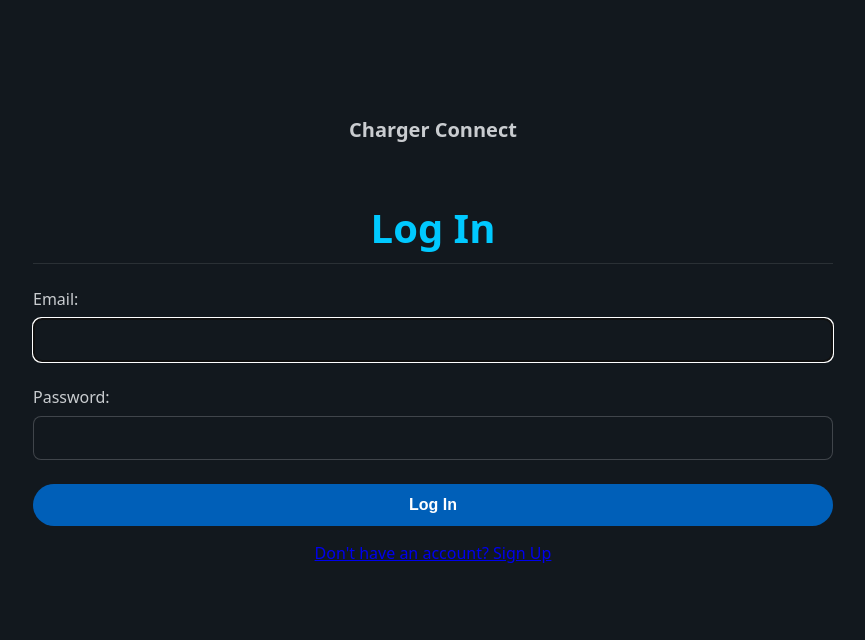
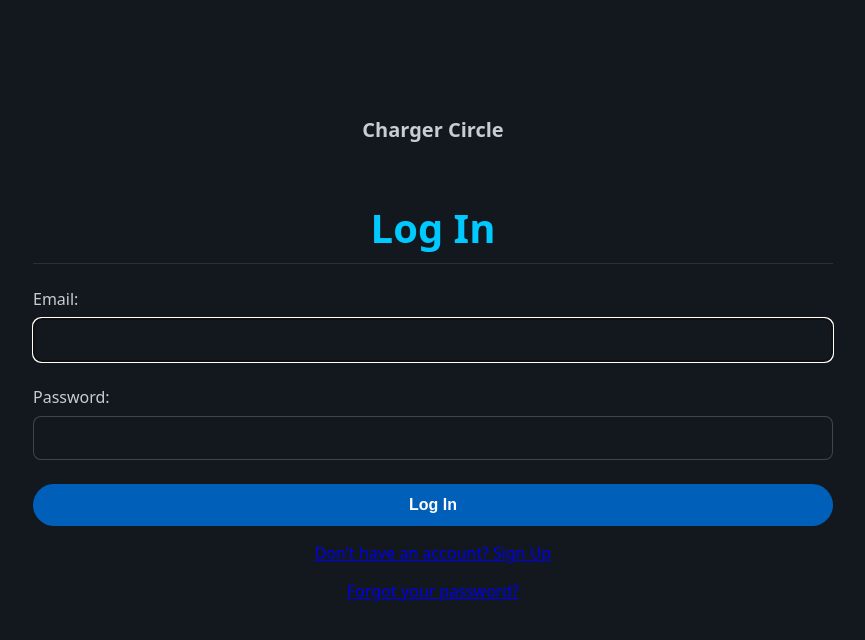
Before and after one commit to EvanChis/ChargerCircle, a Django app: page /accounts/login/ in a window 1280 px wide. Shown: the top 640 px of the page, without its empty margins (207-1072 px from the left). Run offline with Django 5.2, Linux system fonts and the light colour scheme; some libraries are stand-ins or nearby versions.

Commit message:
Leftover Template Fixes

```diff
--- a/templates/accounts/login.html
+++ b/templates/accounts/login.html
@@ -8,7 +8,7 @@
 
 {% block content %}
 <div class="logged-out-header">
-  <a href="{% url 'home' %}">Charger Connect</a>
+  <a href="{% url 'home' %}">Charger Circle</a>
 </div>
 
 <div class="content-wrapper">
@@ -23,6 +23,9 @@
     {% endfor %}
     <button type="submit" class="btn btn-primary" style="width: 100%;">Log In</button>
   </form>
-  <p style="margin-top: 1rem; text-align: center;"><a href="{% url 'signup' %}">Don't have an account? Sign Up</a></p>
+  <div style="margin-top: 1rem; text-align: center;">
+    <p><a href="{% url 'signup' %}">Don't have an account? Sign Up</a></p>
+    <p><a href="{% url 'password_reset' %}">Forgot your password?</a></p>
+  </div>
 </div>
 {% endblock content %}
--- a/templates/accounts/profile.html
+++ b/templates/accounts/profile.html
@@ -23,6 +23,7 @@
 
       {% if profile_user == request.user %}
         <a href="{% url 'edit_profile' %}" class="btn btn-secondary">Edit Profile</a>
+        <a href="{% url 'password_reset' %}" class="btn btn-secondary">Change Password</a>
         <a href="{% url 'logout' %}" class="btn btn-secondary btn-danger">Logout</a>
       {% else %}
         <a href="{% url 'conversation' thread_id=thread.pk %}" class="btn btn-primary">Message</a>
--- a/templates/accounts/signup.html
+++ b/templates/accounts/signup.html
@@ -9,7 +9,7 @@
 
 {% block content %}
 <div class="logged-out-header">
-  <a href="{% url 'home' %}">Charger Connect</a>
+  <a href="{% url 'home' %}">Charger Circle</a>
 </div>
 
 <div class="content-wrapper">
--- a/templates/base.html
+++ b/templates/base.html
@@ -9,7 +9,7 @@
 <head>
     <meta charset="UTF-8">
     <meta name="viewport" content="width=device-width, initial-scale=1.0">
-    <title>Charger Connect</title>
+    <title>Charger Circle</title>
     <link rel="stylesheet" href="{% static 'css/styles.css' %}">
     <script src="https://unpkg.com/htmx.org@1.9.10" defer></script>
 
@@ -29,7 +29,7 @@
     {% if user.is_authenticated %}
     <header class="main-header">
         <nav class="main-nav">
-            <a href="{% url 'discover' %}" class="nav-brand">Charger Connect</a>
+            <a href="{% url 'discover' %}" class="nav-brand">Charger Circle</a>
             <ul>
                 <li><a href="{% url 'dashboard' %}">Dashboard</a></li>
                 <li><a href="{% url 'buddies' %}">Buddies</a></li>
```
